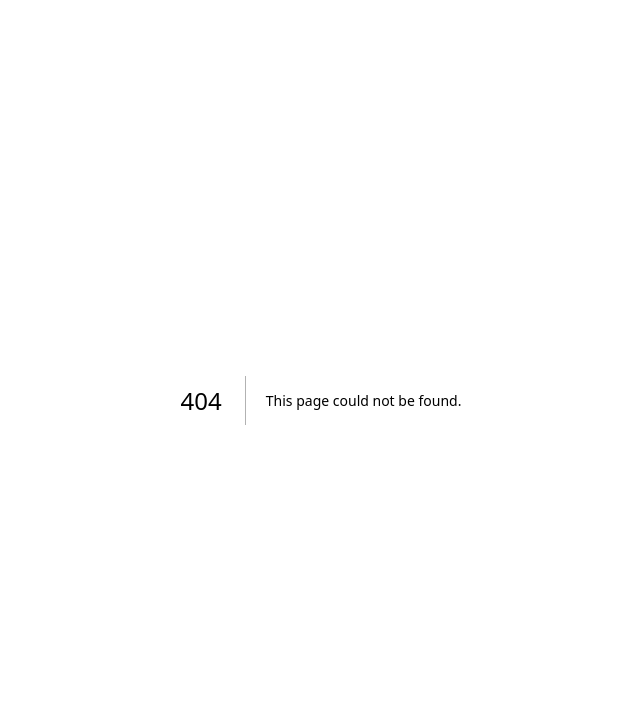
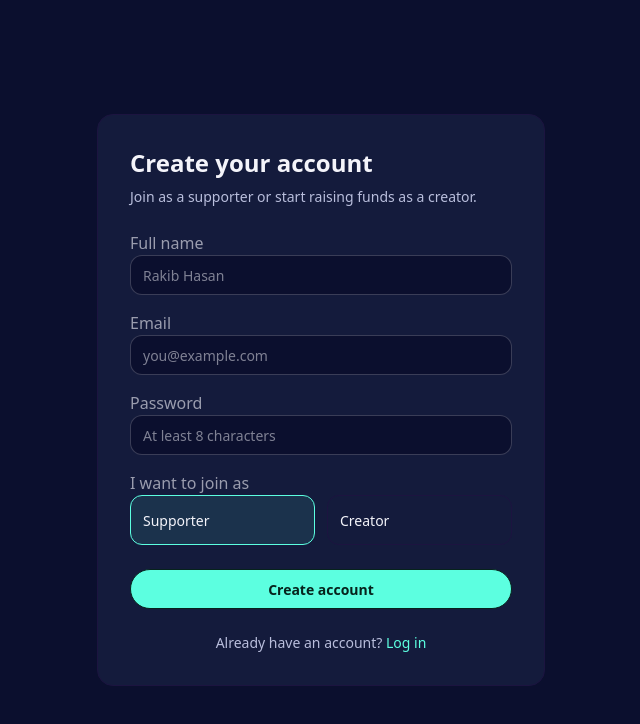
Before and after one commit to NuruddinJewel/ZenRise, a Next.js app: page /register in a window 1280 px wide. Before the commit this address had no page. Shown: the top 724 px of the page, without its empty margins (319-959 px from the left). Built offline with nearby package versions, Linux system fonts and the light colour scheme.

Commit message:
Login Page Added

```diff
--- a/package.json
+++ b/package.json
@@ -9,6 +9,7 @@
     "lint": "eslint"
   },
   "dependencies": {
+    "@better-auth/mongo-adapter": "^1.6.23",
     "@stripe/react-stripe-js": "^6.7.0",
     "@stripe/stripe-js": "^9.9.0",
     "better-auth": "^1.6.23",
--- /dev/null
+++ b/src/app/(auth)/register/page.jsx
@@ -0,0 +1,153 @@
+"use client";
+
+import { useState } from "react";
+import { useRouter } from "next/navigation";
+import { authClient } from "@/lib/auth-client";
+
+export default function RegisterPage() {
+    const router = useRouter();
+    const [form, setForm] = useState({
+        name: "",
+        email: "",
+        password: "",
+        role: "supporter",
+    });
+    const [loading, setLoading] = useState(false);
+    const [error, setError] = useState("");
+
+    function handleChange(e) {
+        setForm({ ...form, [e.target.name]: e.target.value });
+    }
+
+    async function handleSubmit(e) {
+        e.preventDefault();
+        setError("");
+        setLoading(true);
+
+        const { data, error } = await authClient.signUp.email({
+            name: form.name,
+            email: form.email,
+            password: form.password,
+            role: form.role,
+        });
+
+        setLoading(false);
+
+        if (error) {
+            setError(error.message || "Something went wrong. Try again.");
+            return;
+        }
+
+        router.push("/");
+    }
+
+    return (
+        <main className="flex flex-1 items-center justify-center px-6 py-16">
+            <div className="w-full max-w-md rounded-2xl border border-base-300 bg-base-200 p-8">
+                <h1 className="text-2xl font-semibold text-base-content">
+                    Create your account
+                </h1>
+                <p className="mt-2 text-sm text-neutral-content">
+                    Join as a supporter or start raising funds as a creator.
+                </p>
+
+                <form onSubmit={handleSubmit} className="mt-6 flex flex-col gap-4">
+                    <div className="form-control">
+                        <label className="label">
+                            <span className="label-text">Full name</span>
+                        </label>
+                        <input
+                            type="text"
+                            name="name"
+                            value={form.name}
+                            onChange={handleChange}
+                            placeholder="Rakib Hasan"
+                            className="input input-bordered w-full"
+                            required
+                        />
+                    </div>
+
+                    <div className="form-control">
+                        <label className="label">
+                            <span className="label-text">Email</span>
+                        </label>
+                        <input
+                            type="email"
+                            name="email"
+                            value={form.email}
+                            onChange={handleChange}
+                            placeholder="you@example.com"
+                            className="input input-bordered w-full"
+                            required
+                        />
+                    </div>
+
+                    <div className="form-control">
+                        <label className="label">
+                            <span className="label-text">Password</span>
+                        </label>
+                        <input
+                            type="password"
+                            name="password"
+                            value={form.password}
+                            onChange={handleChange}
+                            placeholder="At least 8 characters"
+                            className="input input-bordered w-full"
+                            minLength={8}
+                            required
+                        />
+                    </div>
+
+                    <div className="form-control">
+                        <label className="label">
+                            <span className="label-text">I want to join as</span>
+                        </label>
+                        <div className="flex gap-3">
+                            <label className="flex-1 cursor-pointer rounded-xl border border-base-300 p-3 has-[:checked]:border-primary has-[:checked]:bg-primary/10">
+                                <input
+                                    type="radio"
+                                    name="role"
+                                    value="supporter"
+                                    checked={form.role === "supporter"}
+                                    onChange={handleChange}
+                                    className="sr-only"
+                                />
+                                <span className="text-sm font-medium">Supporter</span>
+                            </label>
+                            <label className="flex-1 cursor-pointer rounded-xl border border-base-300 p-3 has-[:checked]:border-primary has-[:checked]:bg-primary/10">
+                                <input
+                                    type="radio"
+                                    name="role"
+                                    value="creator"
+                                    checked={form.role === "creator"}
+                                    onChange={handleChange}
+                                    className="sr-only"
+                                />
+                                <span className="text-sm font-medium">Creator</span>
+                            </label>
+                        </div>
+                    </div>
+
+                    {error && (
+                        <p className="text-sm text-error">{error}</p>
+                    )}
+
+                    <button
+                        type="submit"
+                        disabled={loading}
+                        className="btn btn-primary mt-2 rounded-full"
+                    >
+                        {loading ? "Creating account..." : "Create account"}
+                    </button>
+                </form>
+
+                <p className="mt-6 text-center text-sm text-neutral-content">
+                    Already have an account?{" "}
+                    <a href="/login" className="text-primary font-medium">
+                        Log in
+                    </a>
+                </p>
+            </div>
+        </main>
+    );
+}
```
Also changed, not shown: src/app/(auth)/login/page.jsx (added, +100 -0 lines), 1 other file (tests, documents, lock files or other folders).
